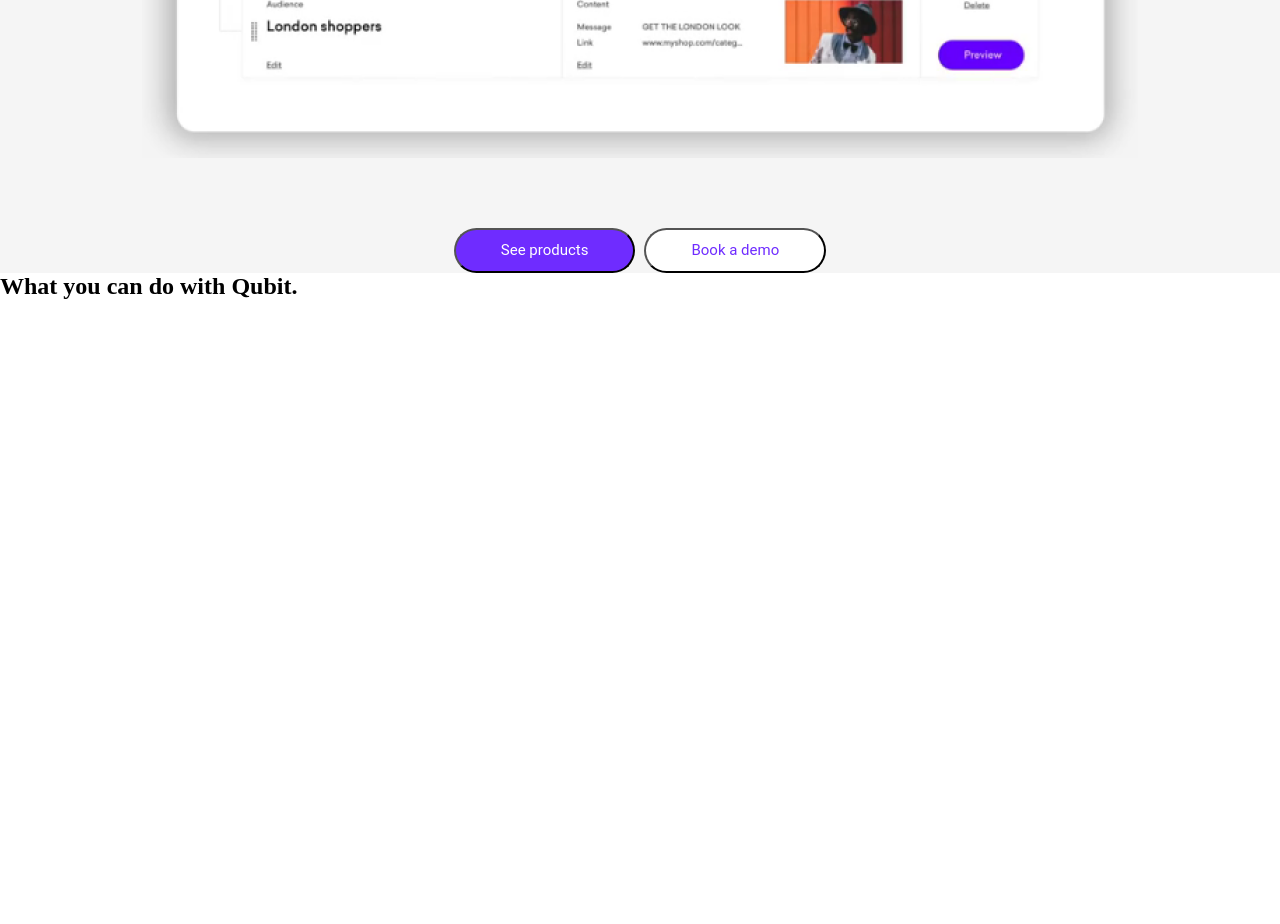
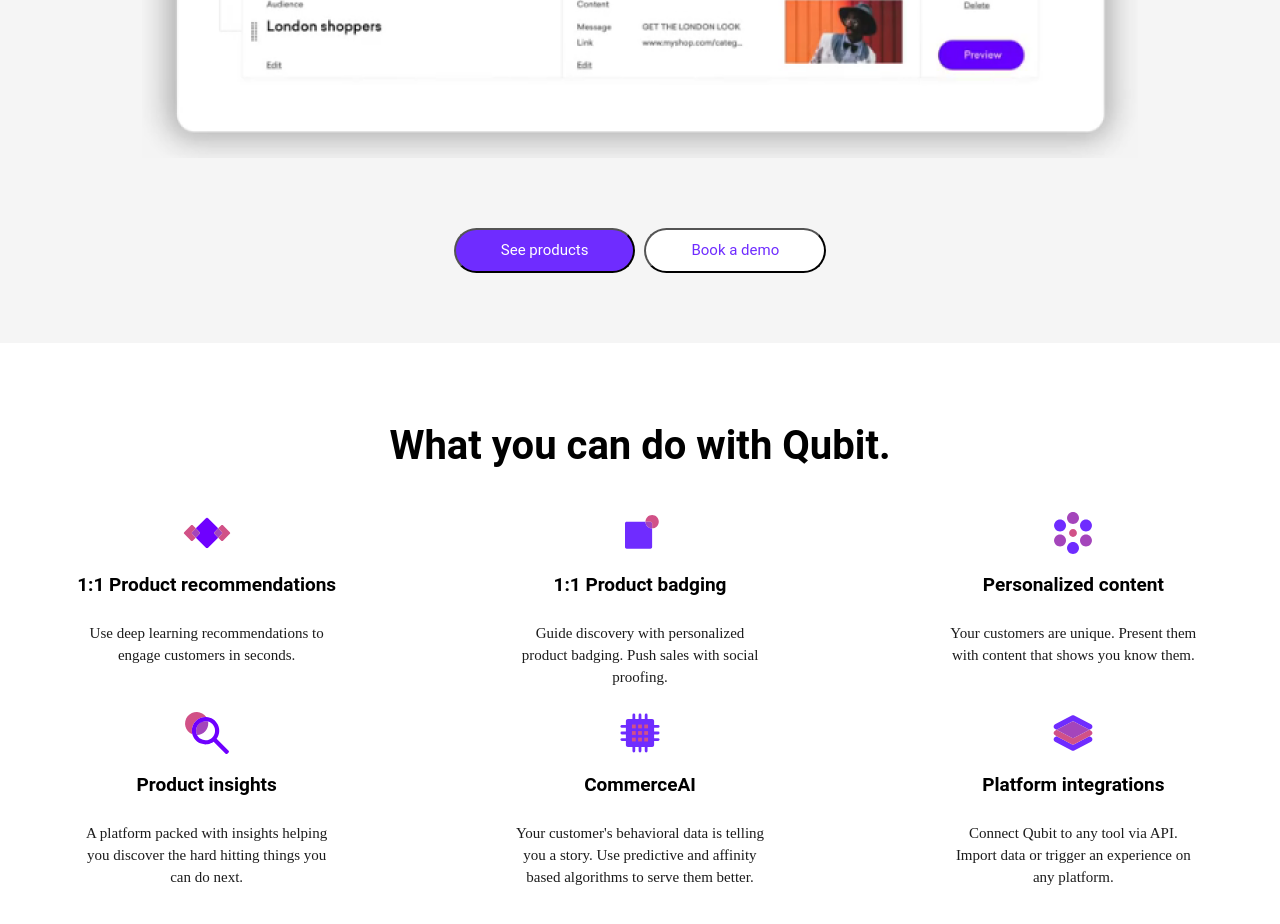
Before and after one commit to vitaliyMiskevuch1212/Qubit_css_and_html, a plain HTML site: page index.html in a window 1280 px wide. Shown: the part 2960-3884 px from the top of the page. Before the commit the page ends 3260 px from the top, so only its background shows below. Drawn offline with Linux system fonts and the light colour scheme.

Commit message:
add new section - what you can

```diff
--- a/css/index.css
+++ b/css/index.css
@@ -5,3 +5,4 @@
 @import url(grow_fast.css);
 @import url(Commerce_ai.css);
 @import url(power.css);
+@import url(what_you_can.css);
--- a/css/power.css
+++ b/css/power.css
@@ -29,6 +29,7 @@
 .power_buttons {
     margin-top: 70px;
     text-align: center;
+    padding-bottom: 70px;
 }
 .power_see_products {
     font-family: 'Roboto';
--- /dev/null
+++ b/css/what_you_can.css
@@ -0,0 +1,37 @@
+.what_you_can_title {
+    font-family: 'Roboto';
+    font-style: normal;
+    font-weight: 700;
+    font-size: 40px;
+    line-height: 45px;
+    text-align: center;
+    color: #000000;
+    margin-top: 80px;
+    margin-bottom: 40px;
+}
+.What_you_can_block {
+    display: grid;
+    grid-template-columns: repeat(3,2fr);
+    grid-gap: 20px;
+    text-align: center;
+    margin-bottom: 200px;
+}
+.what_you_can_block_title {
+    font-family: 'Roboto';
+    font-style: normal;
+    font-weight: 700;
+    font-size: 19px;
+    line-height: 45px;
+    color: #000000;
+    margin-bottom: 15px;
+}
+.what_you_can_block_subtitle {
+    ont-family: 'Roboto';
+    font-style: normal;
+    font-weight: 400;
+    font-size: 15px;
+    line-height: 22px;
+    color: #1C1C1C;
+    max-width: 250px;
+    margin: auto;
+}
--- a/index.html
+++ b/index.html
@@ -151,10 +151,57 @@
         <button class="power_book_a_demo">Book a demo</button>
     </div>
 </section>
-<section class="what_you_can">
+<section class="what_you_can" id="what_you_can">
     <h2 class="what_you_can_title">What you can do with Qubit.</h2>
     <div class="What_you_can_block">
-
+        <div class="what_you_can_recommendations">
+            <img src="image/what_you_can/icon_recomendation.svg" class="what_you_can_img">
+            <h3 class="what_you_can_block_title">1:1 Product recommendations</h3>
+            <p class="what_you_can_block_subtitle">
+                Use deep learning recommendations to engage
+                customers in seconds.
+            </p>
+        </div>
+        <div class="what_you_can_recommendations">
+            <img src="image/what_you_can/icon_badging.svg" class="what_you_can_img">
+            <h3 class="what_you_can_block_title">1:1 Product badging</h3>
+            <p class="what_you_can_block_subtitle">
+                Guide discovery with personalized product badging.
+                Push sales with social proofing.
+            </p>
+        </div>
+        <div class="what_you_can_recommendations">
+            <img src="image/what_you_can/icon_content.svg" class="what_you_can_img">
+            <h3 class="what_you_can_block_title">Personalized content</h3>
+            <p class="what_you_can_block_subtitle">
+                Your customers are unique.
+                Present them with content that shows you know them.
+            </p>
+        </div>
+        <div class="what_you_can_recommendations">
+            <img src="image/what_you_can/icon_insights.svg" class="what_you_can_img">
+            <h3 class="what_you_can_block_title">Product insights</h3>
+            <p class="what_you_can_block_subtitle">
+                A platform packed with insights helping you discover
+                the hard hitting things you can do next.
+            </p>
+        </div>
+        <div class="what_you_can_recommendations">
+            <img src="image/what_you_can/icon_commerce__ai.svg" class="what_you_can_img">
+            <h3 class="what_you_can_block_title">CommerceAI</h3>
+            <p class="what_you_can_block_subtitle">
+                Your customer's behavioral data is telling you a story.
+                Use predictive and affinity based algorithms to serve them better.
+            </p>
+        </div>
+        <div class="what_you_can_recommendations">
+            <img src="image/what_you_can/icon_integrations.svg" class="what_you_can_img">
+            <h3 class="what_you_can_block_title">Platform integrations</h3>
+            <p class="what_you_can_block_subtitle">
+                Connect Qubit to any tool via API.
+                Import data or trigger an experience on any platform.
+            </p>
+        </div>
     </div>
 </section>
 </body>
```
Also changed, not shown: image/what_you_can/icon_badging.svg (added), image/what_you_can/icon_commerce__ai.svg (added), image/what_you_can/icon_content.svg (added), image/what_you_can/icon_insights.svg (added), image/what_you_can/icon_integrations.svg (added), image/what_you_can/icon_recomendation.svg (added).
